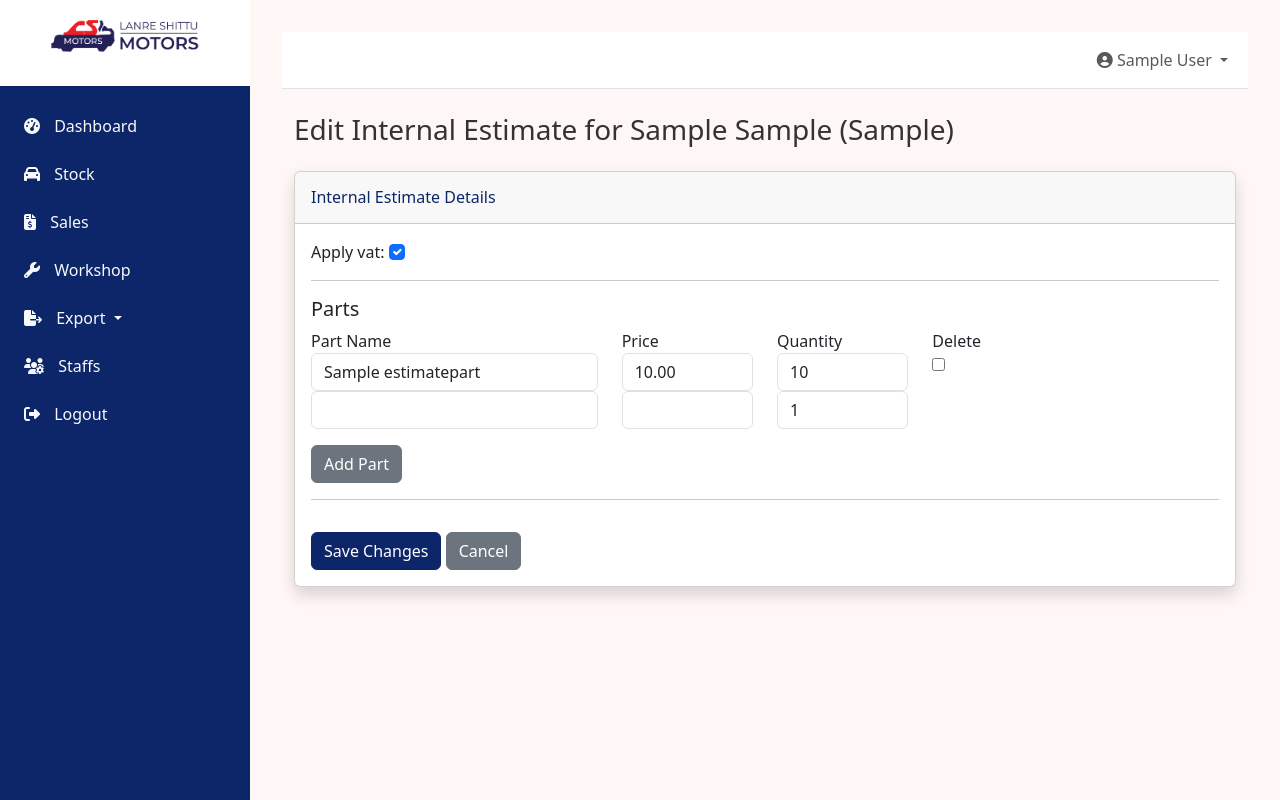
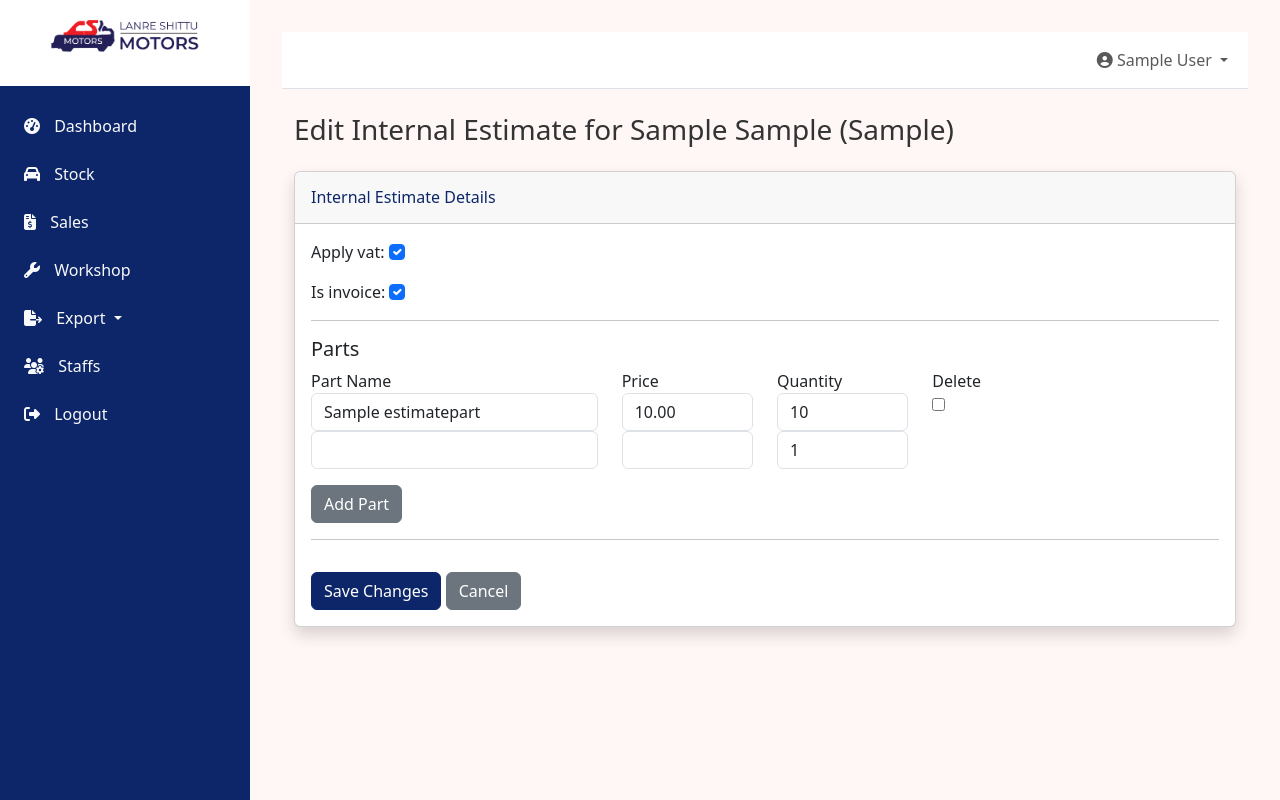
Before and after one commit to boithompson/lsm_portal, a Django app: page /dashboard/vehicle/1/internal_estimate/edit/ in a window 1280 px wide. Run offline with Django 5.2, Linux system fonts and the light colour scheme; a user stored in the database is signed in; tables that the repository leaves empty hold one stand-in row (values such as "Sample post").

Commit message:
added invoice and proforma_invoice options

```diff
--- a/templates/home/vehicle_detail.html
+++ b/templates/home/vehicle_detail.html
@@ -88,7 +88,7 @@
                     </table>
                     {% if request.user.access_level == 'procurement' or request.user.access_level == 'workshop' or request.user.access_level == 'admin' %}
                         <a href="{% url 'home:edit_internal_estimate' vehicle.id %}" class="btn btn-primary btn-sm">Edit Internal Estimate</a>
-                        <a href="{% url 'workshop:print_proforma_invoice' vehicle.id %}" class="btn btn-info btn-sm ms-2" target="_blank">Print Proforma Invoice</a>
+                        <a href="{% url 'workshop:print_proforma_invoice' vehicle.id %}" class="btn btn-info btn-sm ms-2" target="_blank">Print Invoice</a>
                     {% endif %}
                 {% else %}
                     <p>No internal estimate found for this vehicle.</p>
--- a/templates/workshop/proforma_invoice.html
+++ b/templates/workshop/proforma_invoice.html
@@ -195,7 +195,7 @@
         </div>
         <!-- Customer (Company) & Vehicle Info in Table Layout -->
         <div style="text-align: center;">
-            <h1 style="background:#f5f5f5; padding:12px 16px; border-radius:6px; text-align:center; font-size:18px; margin:10px 0; display: inline-block;">PROFORMA INVOICE</h1>
+            <h1 style="background:#f5f5f5; padding:12px 16px; border-radius:6px; text-align:center; font-size:18px; margin:10px 0; display: inline-block;">{% if is_invoice %}INVOICE{% else %}PROFORMA INVOICE{% endif %}</h1>
         </div>
         <div class="info-section">
             <table class="info-table">
@@ -311,7 +311,7 @@
             <br/>
             <b>E.</b>&nbsp;&nbsp;&nbsp;&nbsp;Prices of parts or materials are subject to change without prior notice to customers.
             <br/>
-            <b>F.</b>&nbsp;&nbsp;&nbsp;&nbsp;Feel free to contact <b>LSM Abuja Service Advisor on 08070690006</b> to book an appointment for your visit.
+            <b>F.</b>&nbsp;&nbsp;&nbsp;&nbsp;Feel free to contact <b>LSM Abuja Service Advisor on 08070690006</b> to book an appointment for your next visit.
         </p>
         <div style="margin-top: 100px; display: flex; justify-content: space-between;">
             <div style="width: 300px; text-align: center; border-top: 1px solid #000; padding-top: 5px;">
--- a/workshop/forms.py
+++ b/workshop/forms.py
@@ -61,9 +61,10 @@ class JobSheetForm(forms.ModelForm):
 class InternalEstimateForm(forms.ModelForm):
     class Meta:
         model = InternalEstimate
-        fields = ['apply_vat'] # Add apply_vat field
+        fields = ['apply_vat', 'is_invoice']
         widgets = {
             'apply_vat': forms.CheckboxInput(attrs={'class': 'form-check-input'}),
+            'is_invoice': forms.CheckboxInput(attrs={'class': 'form-check-input'}),
         }
 
 
--- a/workshop/models.py
+++ b/workshop/models.py
@@ -67,7 +67,8 @@ class InternalEstimate(models.Model):
     vehicle = models.OneToOneField(
         Vehicle, on_delete=models.CASCADE, related_name="internal_estimate"
     )
-    apply_vat = models.BooleanField(default=False) # New field
+    apply_vat = models.BooleanField(default=False)
+    is_invoice = models.BooleanField(default=False) # New field
     vat_amount = models.DecimalField(max_digits=10, decimal_places=2, default=Decimal('0.00')) # New field
     total_with_vat = models.DecimalField(max_digits=10, decimal_places=2, default=Decimal('0.00')) # New field
 
--- a/workshop/views.py
+++ b/workshop/views.py
@@ -33,6 +33,7 @@ def print_proforma_invoice(request, vehicle_id):
         "internal_estimate": internal_estimate,
         "estimate_parts": estimate_parts,
         "date_now": datetime.date.today(), # Add current date to context
-        "vat_applied": internal_estimate.apply_vat, # Pass VAT status to template
+        "vat_applied": internal_estimate.apply_vat,
+        "is_invoice": internal_estimate.is_invoice, # Pass invoice status to template
     }
     return render(request, "workshop/proforma_invoice.html", context)
```
